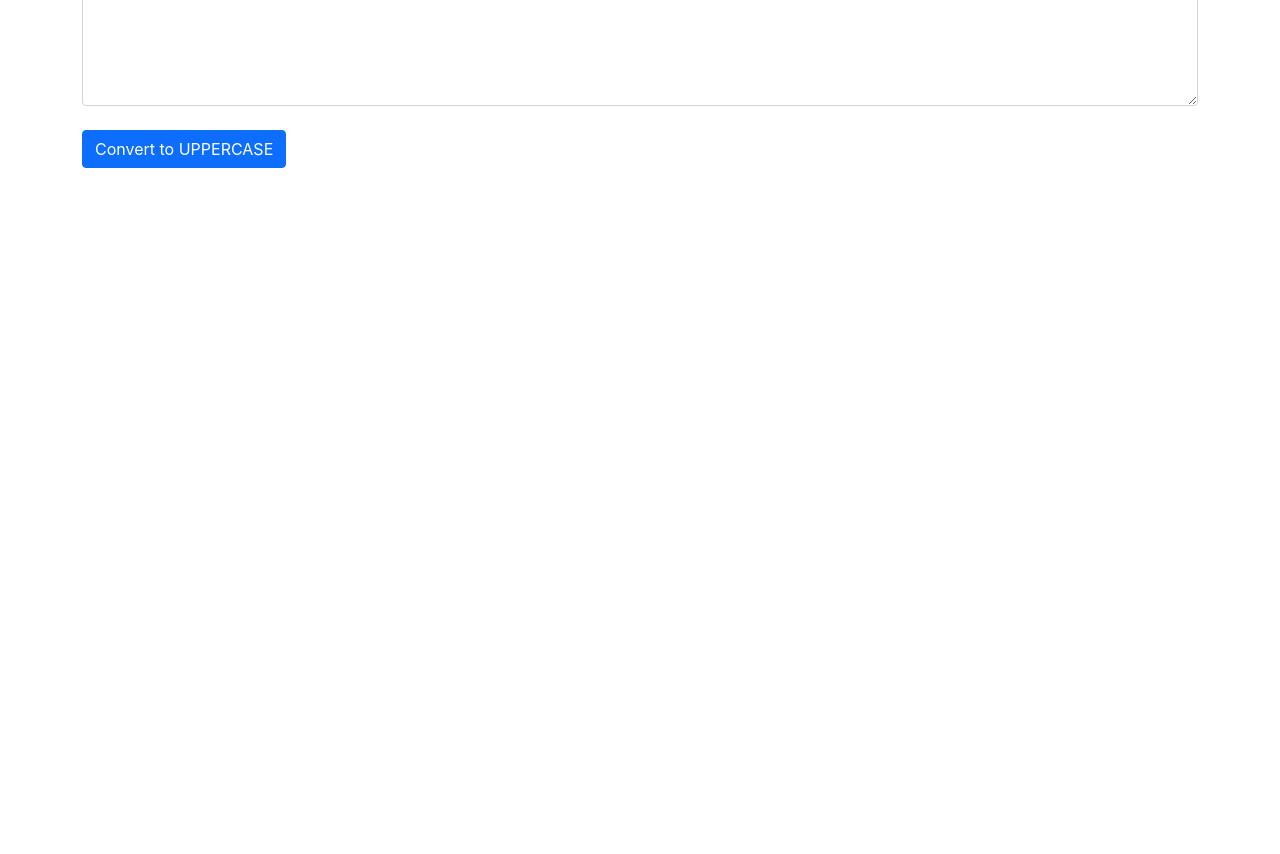
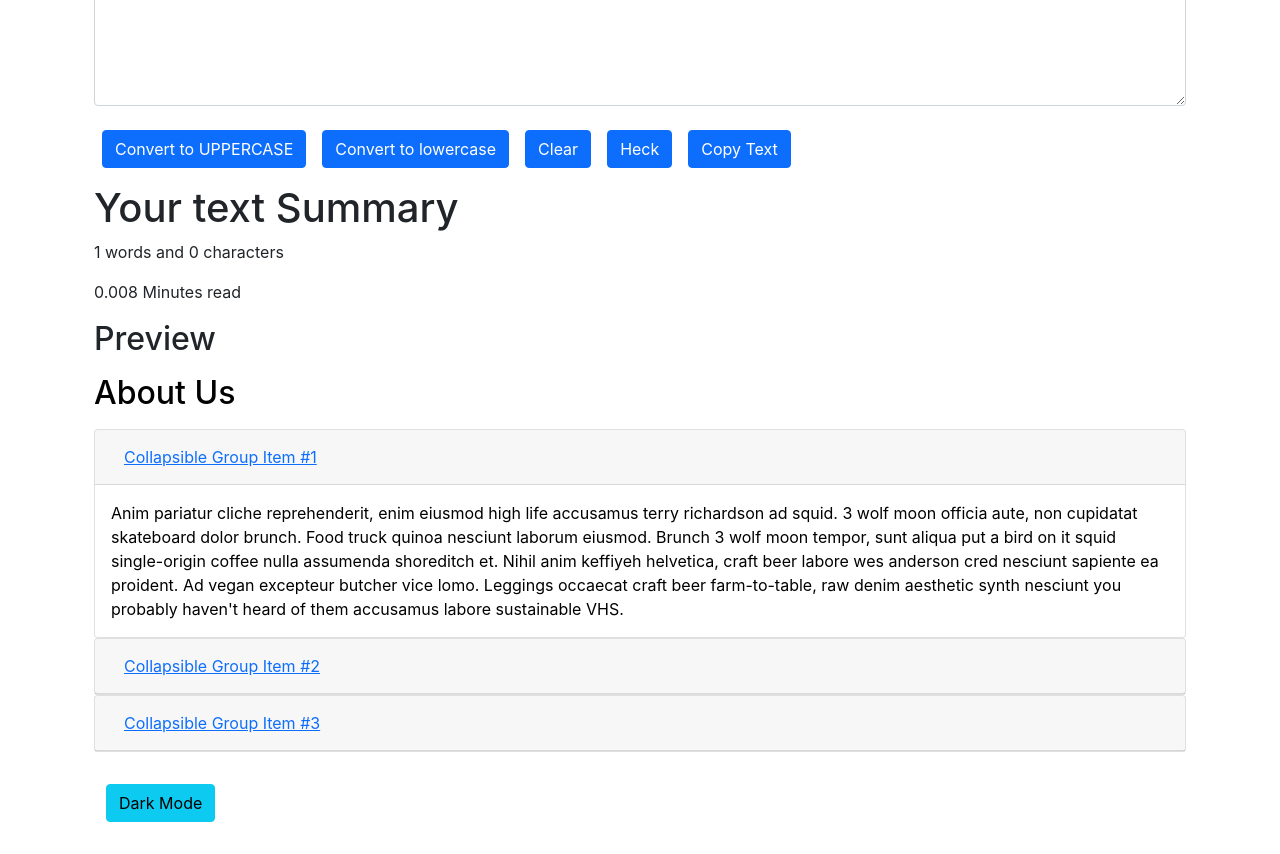
Before and after one commit to Sujaljp/text-utils, a React (Create React App) app: page / in a window 1280 px wide. Shown: the part 260-1114 px from the top of the page. Before the commit the page ends 800 px from the top, so only its background shows below. Built offline with nearby package versions, Linux system fonts and the light colour scheme.

Commit message:
useState hook and semi-dark mode

```diff
--- a/src/App.js
+++ b/src/App.js
@@ -1,4 +1,5 @@
 import './App.css';
+import About from './components/About';
 import Navbar from './components/Navbar';
 import TextForm from './components/TextForm';
 
@@ -8,6 +9,8 @@ function App() {
       <Navbar title="TextUtils"/>
       <div className="container">
         <TextForm heading="Enter the text to analyze"/>
+
+        <About/>
       </div>
     </>
   );
--- /dev/null
+++ b/src/components/About.js
@@ -0,0 +1,84 @@
+import React, { useState } from 'react'
+
+export default function About() {
+  const [myStyle, setMyStyle] =  useState({
+      color : 'black',
+      backgroundColor: 'white'
+  })
+
+  const [btnText, setBtnText] = useState("Dark Mode")
+
+  const darkMode = () =>{
+      if(myStyle.backgroundColor === 'white'){
+          setMyStyle({
+            color : 'white',
+            backgroundColor: 'black',
+            border: '1px solid white'
+
+          })
+          setBtnText('Light Mode')
+      } else {
+        setMyStyle({
+            color : 'black',
+            backgroundColor: 'white',
+            border: '1px solid white'
+          })
+          setBtnText('Dark Mode');
+      }
+  }
+  return (
+    <>
+    <div className="container " style={myStyle}>
+        <h2 className='my-3'>About Us</h2>
+        <div id="accordion">
+            <div className="card" style={myStyle}>
+                <div className="card-header" id="headingOne">
+                <h5 className="mb-0">
+                    <button className="btn btn-link" data-toggle="collapse" data-target="#collapseOne" aria-expanded="true" aria-controls="collapseOne">
+                    Collapsible Group Item #1
+                    </button>
+                </h5>
+                </div>
+
+                <div id="collapseOne" className="collapse show" aria-labelledby="headingOne" data-parent="#accordion">
+                <div className="card-body">
+                    Anim pariatur cliche reprehenderit, enim eiusmod high life accusamus terry richardson ad squid. 3 wolf moon officia aute, non cupidatat skateboard dolor brunch. Food truck quinoa nesciunt laborum eiusmod. Brunch 3 wolf moon tempor, sunt aliqua put a bird on it squid single-origin coffee nulla assumenda shoreditch et. Nihil anim keffiyeh helvetica, craft beer labore wes anderson cred nesciunt sapiente ea proident. Ad vegan excepteur butcher vice lomo. Leggings occaecat craft beer farm-to-table, raw denim aesthetic synth nesciunt you probably haven't heard of them accusamus labore sustainable VHS.
+                </div>
+                </div>
+            </div>
+            <div className="card" style={myStyle}>
+                <div className="card-header" id="headingTwo">
+                <h5 className="mb-0">
+                    <button className="btn btn-link collapsed" data-toggle="collapse" data-target="#collapseTwo" aria-expanded="false" aria-controls="collapseTwo">
+                    Collapsible Group Item #2
+                    </button>
+                </h5>
+                </div>
+                <div id="collapseTwo" className="collapse" aria-labelledby="headingTwo" data-parent="#accordion">
+                <div className="card-body">
+                    Anim pariatur cliche reprehenderit, enim eiusmod high life accusamus terry richardson ad squid. 3 wolf moon officia aute, non cupidatat skateboard dolor brunch. Food truck quinoa nesciunt laborum eiusmod. Brunch 3 wolf moon tempor, sunt aliqua put a bird on it squid single-origin coffee nulla assumenda shoreditch et. Nihil anim keffiyeh helvetica, craft beer labore wes anderson cred nesciunt sapiente ea proident. Ad vegan excepteur butcher vice lomo. Leggings occaecat craft beer farm-to-table, raw denim aesthetic synth nesciunt you probably haven't heard of them accusamus labore sustainable VHS.
+                </div>
+                </div>
+            </div>
+            <div className="card" style={myStyle}>
+                <div className="card-header" id="headingThree">
+                <h5 className="mb-0">
+                    <button className="btn btn-link collapsed" data-toggle="collapse" data-target="#collapseThree" aria-expanded="false" aria-controls="collapseThree">
+                    Collapsible Group Item #3
+                    </button>
+                </h5>
+                </div>
+                <div id="collapseThree" className="collapse" aria-labelledby="headingThree" data-parent="#accordion">
+                <div className="card-body">
+                    Anim pariatur cliche reprehenderit, enim eiusmod high life accusamus terry richardson ad squid. 3 wolf moon officia aute, non cupidatat skateboard dolor brunch. Food truck quinoa nesciunt laborum eiusmod. Brunch 3 wolf moon tempor, sunt aliqua put a bird on it squid single-origin coffee nulla assumenda shoreditch et. Nihil anim keffiyeh helvetica, craft beer labore wes anderson cred nesciunt sapiente ea proident. Ad vegan excepteur butcher vice lomo. Leggings occaecat craft beer farm-to-table, raw denim aesthetic synth nesciunt you probably haven't heard of them accusamus labore sustainable VHS.
+                </div>
+                </div>
+            </div>
+            <div className="container my-3">
+                <button type='button' onClick={darkMode} className='btn btn-info my-3'>{btnText}</button>
+            </div>
+        </div>
+    </div>
+    </>
+  )
+}
--- a/src/components/TextForm.js
+++ b/src/components/TextForm.js
@@ -7,24 +7,59 @@ export default function TextForm(props) {
     setText(newText);
   }
 
+  const handleLoClick = ()=>{
+    // console.log("UpperCase was clicked"+text);
+    let newText = text.toLowerCase();
+    setText(newText);
+  }
+
+  const handleClearClick = ()=>{
+    // console.log("UpperCase was clicked"+text);
+    let newText = "";
+    setText(newText);
+  }
+  const heck = () =>{
+    let newText = "Beluga Beluga Beluga Beluga Beluga Beluga Beluga Beluga Beluga Beluga Beluga \n";
+    setText(newText);
+  }
+
+  const copyBtn= () =>{
+    let text = document.getElementById("myBox");
+    text.select();
+    navigator.clipboard.writeText(text.value);
+  }
+
   const onChange =(event)=>{
     // console.log("onChange");
     setText(event.target.value);
   }
 
   //text is the variable and setText is the updation function.
-  const [text, setText] = useState("Enter your text here");
+  const [text, setText] = useState("");
 
   //text= "New text" this is the wrong way to setText
   //setText("New text comes here");
   return (
-    <div>
+    <>
+    <div className='container'>
         <h1>{props.heading}</h1>
         <div className="mb3">
-            <textarea className="form-control" value={text} onChange={onChange} id="exampleFormControlTextarea1" rows="10"></textarea>
+            <textarea className="form-control" value={text} onChange={onChange} id="myBox" rows="10"></textarea>
         </div>
         <br></br>
-        <button className="btn btn-primary mb3" onClick={handleUpClick}>Convert to UPPERCASE</button>
+        <button className="btn btn-primary mb3 mx-2" onClick={handleUpClick}>Convert to UPPERCASE</button>
+        <button className="btn btn-primary mb3 mx-2" onClick={handleLoClick}>Convert to lowercase</button>
+        <button className="btn btn-primary mb3 mx-2" onClick={handleClearClick}>Clear</button>
+        <button className="btn btn-primary mb3 mx-2" onClick={heck}>Heck</button>
+        <button className="btn btn-primary mb3 mx-2" onClick={copyBtn}>Copy Text</button>
     </div>
+    <div className="container my-3">
+      <h1>Your text Summary</h1>
+      <p>{text.split(" ").length} words and {text.length} characters</p>
+      <p>{text.split(" ").length*0.008} Minutes read</p>
+      <h2>Preview</h2>
+      <p>{text}</p>
+    </div>
+    </>
   )
 }
```
